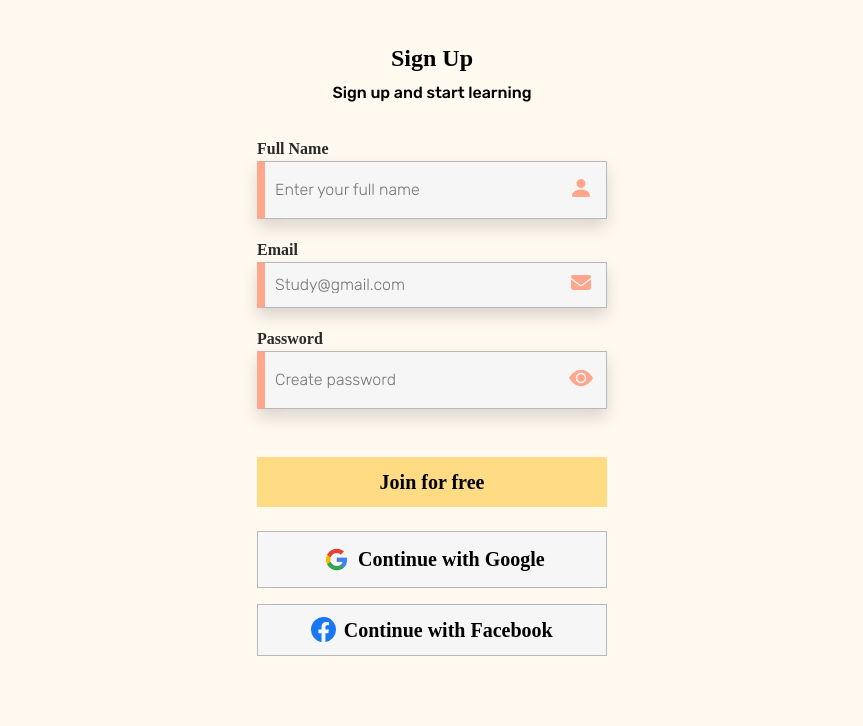
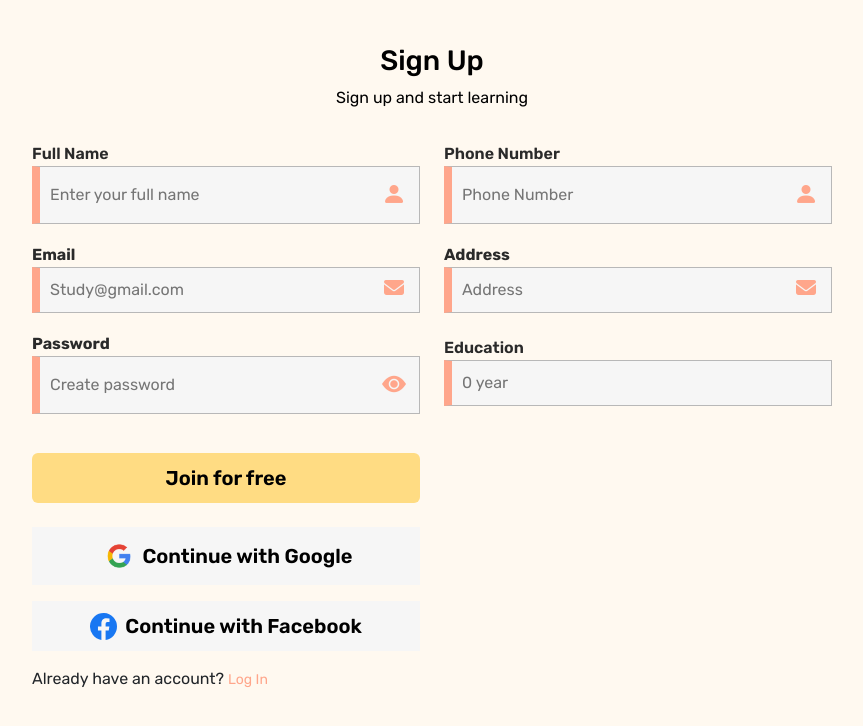
Before and after one commit to Ashir-FabTechSol/skill-bridge, a plain HTML site: page signup.html in a window 1280 px wide. Shown: the whole page, without its empty margins (208-1071 px from the left). Drawn offline with nearby package versions, Linux system fonts and the light colour scheme; a web font is replaced by a local one.

Commit message:
second commit

```diff
--- a/signup.html
+++ b/signup.html
@@ -10,7 +10,6 @@
             integrity="sha384-KK94CHFLLe+nY2dmCWGMq91rCGa5gtU4mk92HdvYe+M/SXH301p5ILy+dN9+nJOZ"
             crossorigin="anonymous"
         >
-    </head>
         <link rel="stylesheet" href="https://cdn.jsdelivr.net/npm/bootstrap-icons@1.10.5/font/bootstrap-icons.css">
         <!-- Font Awesome CDN -->
         <link
@@ -22,41 +21,54 @@
         >
         <!-- Custom CSS -->
         <link rel="stylesheet" href="./static/css/main.css">
+        <!-- Google Font -->
+        <link rel="preconnect" href="https://fonts.googleapis.com">
+        <link rel="preconnect" href="https://fonts.gstatic.com" crossorigin>
+        <link href="https://fonts.googleapis.com/css2?family=Rubik:ital,wght@0,300;0,400;0,500;0,600;0,700;0,800;0,900;1,300;1,400;1,500;1,600;1,700;1,800;1,900&display=swap" rel="stylesheet">
+    </head>
+
     <body>
             <div class="container-fluid loginbg pb-0 pt-4 px-2">
                 <div class="form_container">
-                    <form method="post" action="" class="login_form">
-                        <h4 class="text-center ff-rubik fw-bold" style="color: #000000;">Sign Up</h4>
-                        <p class="text-center mb-4 ff-rubik fw-normal" style="color: #000000;">Sign up and start learning</p>
-                        <label class="mt-2 ff-rubik fs_normal fw-bold" for="login-fullname" style="color: #2A2A2A;">Full Name</label>
 
-                            <div class="input-container shadow" style="border-left: 8px solid #FFA68B;">
+
+
+
+
+                    <form method="post" action="" class="signup_form">
+
+                        <div class="row">
+                            <h3 class="text-center" style="color: #000000;">Sign Up</h3>
+                        <p class="text-center mb-2" style="color: #000000;">Sign up and start learning</p>
+                            <div class="col-md-6 mt-3">
+                                <label class="mt-2 fs_normal fw-semibold" for="signup-fullname" style="color: #2A2A2A;">Full Name</label>
+
+                                <div class="input-container" style="border-left: 8px solid #FFA68B;">
                                     <input
-                                    class="input-field border border-0 ff-rubik fw-light"
-                                    id="login-fullname"
+                                        class="input-field border border-0"
+                                        id="signup-fullname"
                                         type="text"
                                         placeholder="Enter your full name"
                                         name="fullname"
                                     >
                                     <i class="bi bi-person-fill fs-4 login_icon"></i>
                                 </div>
-
-                        <label class="mt-1 ff-rubik fs_normal fw-bold" for="login-mail" style="color: #2A2A2A;">Email</label>
-                        <div class="input-container shadow" style="border-left: 8px solid #FFA68B;">
+                                <label class="mt-1 fs_normal fw-bold" for="signup-mail" style="color: #2A2A2A;">Email</label>
+                                <div class="input-container" style="border-left: 8px solid #FFA68B;">
                                     <input
-                                class="input-field border border-0 ff-rubik fw-light"
-                                id="login-mail"
+                                        class="input-field border border-0"
+                                        id="signup-mail"
                                         type="email"
                                         placeholder="Study@gmail.com"
                                         name="email"
                                     >
                                     <i class="fa fa-envelope fs-5 login_icon"></i>
                                 </div>
-                        <label class="mt-1 ff-rubik fs_normal fw-bold" for="login-pass" style="color: #2A2A2A;">Password</label>
-                        <div class="input-container shadow" style="border-left: 8px solid #FFA68B;">
+                                <label class="mt-1 fs_normal fw-bold" for="signup-pass" style="color: #2A2A2A;">Password</label>
+                        <div class="input-container" style="border-left: 8px solid #FFA68B;">
                             <input
-                                class="input-field border border-0 ff-rubik fw-light"
-                                id="login-pass"
+                                class="input-field border border-0"
+                                id="signup-pass"
                                 type="password"
                                 placeholder="Create password"
                                 name="password"
@@ -65,24 +77,73 @@
 
                         </div>
 
-                        <div class="text-center mt-5">
-                            <a href="#" class="text-decoration-none"><button type="submit" class="login_btn ff-rubik fw-bold f4">Join for free</button></a>
+                            </div>
+                            <div class="col-md-6 mt-3">
+                                <label class="mt-2 fs_normal fw-semibold" for="signup-phonenumber" style="color: #2A2A2A;">Phone Number</label>
+
+                                <div class="input-container" style="border-left: 8px solid #FFA68B;">
+                                    <input
+                                        class="input-field border border-0"
+                                        id="signup-phonenumber"
+                                        type="number"
+                                        placeholder="Phone Number"
+                                        name="phonenumber"
+                                    >
+                                    <i class="bi bi-person-fill fs-4 login_icon"></i>
+                                </div>
+                                <label class="mt-1 fs_normal fw-bold" for="signup-address" style="color: #2A2A2A;">Address</label>
+                                <div class="input-container" style="border-left: 8px solid #FFA68B;">
+                                    <input
+                                        class="input-field border border-0"
+                                        id="signup-address"
+                                        type="text"
+                                        placeholder="Address"
+                                        name="address"
+                                    >
+                                    <i class="fa fa-envelope fs-5 login_icon"></i>
+                                </div>
+                                <label class="mt-2 fs_normal fw-semibold" for="signup-education" style="color: #2A2A2A;">Education</label>
+
+                                <div class="input-container" style="border-left: 8px solid #FFA68B;">
+                                    <input
+                                        class="input-field border border-0"
+                                        id="signup-education"
+                                        type="text"
+                                        placeholder="0 year"
+                                        name="education"
+                                    >
+                                </div>
+                            </div>
+
+                        </div>
+                        <div class="row">
+
+                            <div class="col-md-6 mt-4">
+                                <div class="text-center">
+                                    <a href="#" class="text-decoration-none"><button type="submit" class="login_btn fw-semibold f4 rounded-2">Join for free</button></a>
 
                                 </div>
                                 <div class="text-center mt-4">
-                            <a href="#" class="text-decoration-none"><button type="submit" class="loginsocial_btn ff-rubik fw-bold f4"><img class="loginsocial_btnlogo1 me-1" src="./static/img/7611770.png" alt=""> Continue with Google</button></a>
+                                    <a href="#" class="text-decoration-none"><button type="submit" class="loginsocial_btn border border-0 fw-semibold f4"><img class="loginsocial_btnlogo1 me-1" src="./static/img/7611770.png" alt=""> Continue with Google</button></a>
 
                                 </div>
                                 <div class="text-center mt-3">
-                            <a href="#" class="text-decoration-none"><button type="submit" class="loginsocial_btn ff-rubik fw-bold f4"><img class="loginsocial_btnlogo2 me-2" src="./static/img/Path 12212.svg" alt=""> Continue with Facebook</button></a>
+                                    <a href="#" class="text-decoration-none"><button type="submit" class="loginsocial_btn border border-0 fw-semibold f4"><img class="loginsocial_btnlogo2 me-2" src="./static/img/Path 12212.svg" alt=""> Continue with Facebook</button></a>
 
                                 </div>
+                                <p class="mt-3">Already have an account? <a href="" style="text-decoration: none; color: #FFA68B;">Log In</a></p>
+
+                            </div>
+
+                        </div>
+
+
                     </form>
                 </div>
             </div>
         <script>
         function showpassword(icon) {
-            let inputField = document.getElementById("login-pass")
+            let inputField = document.getElementById("signup-pass")
             if (inputField.type === 'text') {
                 icon.classList.add('bi-eye-fill')
                 icon.classList.remove('bi-eye-slash-fill')
--- a/static/css/main.css
+++ b/static/css/main.css
@@ -1,8 +1,8 @@
 /* -------------------------
          Font Kit
 --------------------------- */
-@font-face {
-    font-family: 'rubik';
+/* @font-face {
+    font-family: 'Rubik';
     src: url('../fonts/rubik-bold-webfont.woff2') format('woff2'),
          url('../fonts/rubik-bold-webfont.woff') format('woff');
     font-weight: 700;
@@ -39,10 +39,11 @@
          url('../fonts/rubik-semibold-webfont.woff') format('woff');
     font-weight: 600;
     font-style: normal;
-}
+} */
 /* -------------------------
           BASE
 --------------------------- */
+@import url('https://fonts.googleapis.com/css2?family=Rubik:ital,wght@0,300;0,400;0,500;0,600;0,700;0,800;0,900;1,300;1,400;1,500;1,600;1,700;1,800;1,900&display=swap');
 :root{
    --main-bg:#FFFDF5;
    --orng:#FD8043;
@@ -50,7 +51,7 @@
 }
 
 body {
-    font-family: 'rubik' !important;
+    font-family: 'Rubik' !important;
     background-color: #FFF9F0 !important;
 }
 
@@ -679,9 +680,9 @@ z-index: 1
 /* ------catg-animation-end----- */
 
 
-/********************** Login Page CSS Strat**********************/
+/********************** Signup Page CSS Strat**********************/
 .ff-rubik{
-    font-family: 'rubik' !important;
+    font-family: 'Rubik' !important;
 }
 .loginbg {
    background-color: #FFF9F0;
@@ -700,9 +701,9 @@ z-index: 1
     border: .5px solid #B8B8B8;
 }
 
-.login_form{
+.signup_form{
     margin:auto;
-    width: 35%;
+    width: 80%;
 }
 
 .login_icon {
@@ -781,7 +782,13 @@ z-index: 1
 }
 
 
-/********************** Login Page CSS End**********************/
+/********************** Signup Page CSS End**********************/
+/********************** Sign In Page CSS Start**********************/
+.signin_form{
+    margin: auto;
+    width: 35%;
+}
+/********************** Sign In Page CSS End**********************/
 /********************** Couses Page CSS Start**********************/
 .secondsection_img{
     width: 100%;
@@ -930,7 +937,10 @@ transition: all 0.3s;
 /* For Tablet View */
 
 @media (max-width: 779px) and (min-width: 590px) {
-    .login_form {
+    .signup_form {
+        width: 90%;
+    }
+    .signin_form{
         width: 50%;
     }
     .secondsection_img {
@@ -951,8 +961,11 @@ transition: all 0.3s;
 /* For Mobile Portrait View */
 
 @media (max-width: 589px) and (min-width: 315px) {
-    .login_form {
-        width: 100%;
+    .signup_form {
+        width: 90%;
+    }
+    .signin_form{
+        width: 90%;
     }
     .contentsectionbox{
         width: 100%;
```
Also changed, not shown: forgetpassword.html (added, +59 -0 lines), signin.html (added, +104 -0 lines). Lines whose indentation alone changed are shown as unchanged.
